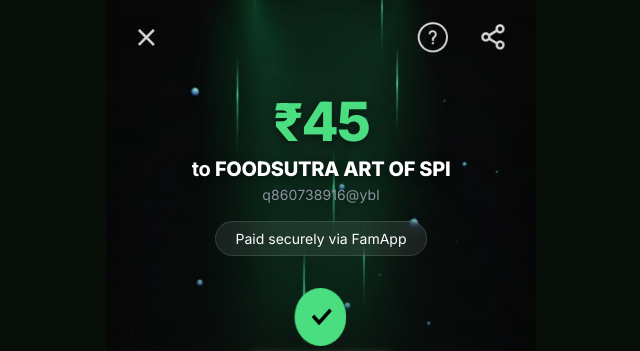
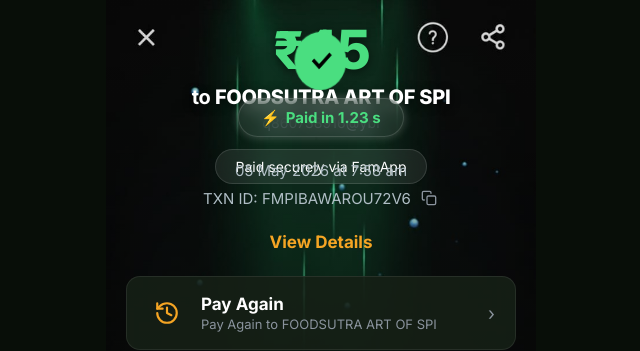
Before and after one commit to Nakirikanti-Venkata-Rajiv-Varshith/foodapp, a React (Vite) app: page / in a window 1280 px wide. Both pictures are taken after a click on the button "Food sutra". Shown: the top 351 px of the page, without its empty margins (319-959 px from the left). Built offline with nearby package versions, Linux system fonts and the light colour scheme.

Commit message:
sending new size for my s25

```diff
--- a/src/components/SuccessPage.module.css
+++ b/src/components/SuccessPage.module.css
@@ -181,10 +181,15 @@
 
 /* Hero Section */
 .hero {
-  position: relative;
+  position: fixed;           /* ADD THIS */
+  top: 0;
+  left: 0;
+  right: 0;
+  max-width: 430px;
+  margin: 0 auto;
   z-index: 10;
   text-align: center;
-  padding: max(92px, calc(env(safe-area-inset-top) + 72px)) 24px 0;
+  padding: calc(env(safe-area-inset-top) + 20px) 24px 16px;
 }
 .amount {
   font-size: 54px;
@@ -235,6 +240,7 @@
 
 /* Lower content */
 .lowerContent {
+  margin-top: 220px;
   position: relative;
   z-index: 10;
   padding: 0 20px 32px;
```
